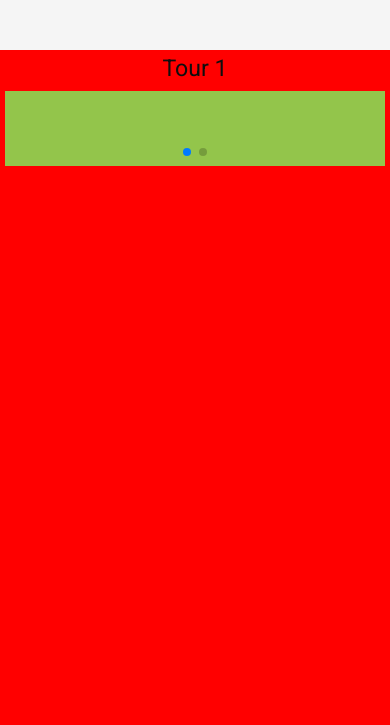
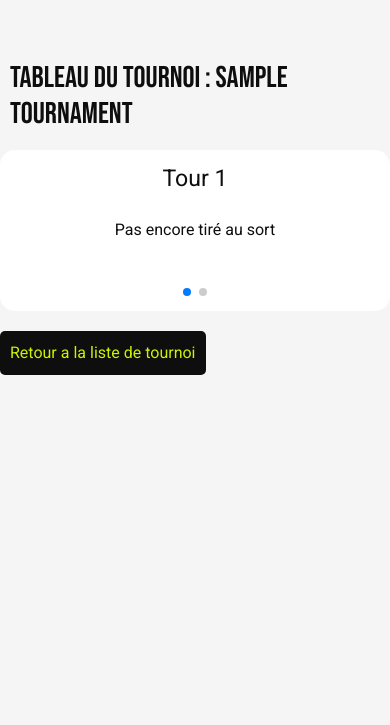
Before and after one commit to AntoineRSCL/Tennis_TFE, a Symfony app: template templates/tournament/bracket.html.twig in a window 390 px wide. Shown: the part 125-850 px from the top of the page. After the commit the page ends 500 px from the top, so only its background shows below. Run offline with Twig, Linux system fonts and the light colour scheme; the template is opened without the code that fills it: most values are stand-ins (such as "Sample title", 1, 10 or a date in 2020); grey boxes marked "Sample" are stand-in pictures; style sheets or scripts are compiled from the project's sources; some libraries are stand-ins or nearby versions.

Commit message:
Part Bracket et Tournoi css

```diff
--- a/assets/styles/pages/tournament.scss
+++ b/assets/styles/pages/tournament.scss
@@ -148,7 +203,6 @@
         @include flex(column);
         align-items: start;
         justify-content: start;
-        background-color: red;
         color: $black;
         @media all and (max-width:1200px) {
             max-width: 900px;
@@ -162,38 +216,50 @@
         @media all and (max-width:500px) {
             max-width: 400px;
         }
+        h2{
+            font-size: 30px;
+            font-family: $bebas;
+            padding: 10px;
+        }
         .bracket{
             width: 100%;
-            min-height: 80vh;
+            min-height: 10vh;
+            background-color: white;
+            color: $black;
+            border-radius: 15px;
             swiper-container {
                 width: 100%;
-                min-height: 30vh;
+                min-height: 10vh;
                 swiper-slide{
-                    background-color: red;
                     @include flex(column);
                     justify-content: start;
-                    padding: 5px;
+                    padding: 15px;
 
                     .matchList{
                         width: 100%;
                         min-height: 75px;
-                        background-color: #93c54b;
                         @include flex(column);
+                        margin-bottom: 20px;
                         gap: 2px;
                         .match{
                             width: 100%;
                             height: 75px;
                             @include flex(row);
                             gap: 5px;
+                            background-color: $black;
+                            color: $white;
+                            padding: 10px;
+                            .loser{
+                                opacity: 0.5 !important;
+                            }
                             .player{
                                 flex: 5;
                                 height: 100%;
-                                background-color: blue;
-                                @include flex(column);
+                                @include flex(row);
+                                opacity: 1;
                                 .infoPlayer{
-                                    width: 100%;
+                                    height: 100%;
                                     flex: 1;
-                                    background-color: bisque;
                                     padding: 2px;
                                     @include flex(row);
                                     gap: 2px;
@@ -241,5 +312,18 @@
                 }
             }
         }
+        .btnRetourTournoi{
+            margin: 20px 0;
+            padding: 10px;
+            background-color: $black;
+            color: $yellow;
+            border-radius: 5px;
+            text-decoration: none;
+            transition: all 0.5s;
+            &:hover{
+                background-color: $yellow;
+                color:$black;
+            }
+        }
     }
 }
--- a/templates/tournament/bracket.html.twig
+++ b/templates/tournament/bracket.html.twig
@@ -5,18 +5,20 @@
 {% block body %}
 <div class="tournamentContainer">
     <div class="bracketContainer">
+        <h2>Tableau du tournoi : {{tournament.name}}</h2>
         <div class="bracket">
             <swiper-container class="mySwiper" init="false">
                 {% for round in range(1, roundsCount) %}
                     <swiper-slide>
                         <h3>Tour {{round}}</h3>
                         <div class="matchList">
+                            {% set matchFound = false %}
                             {% for match in matches %}
                                 {% set matchRound = match.round|replace({'Tour ': ''})|trim|number_format(0, '', '') %}
                                 {% if matchRound == round %}
+                                    {% set matchFound = true %}
                                     <div class="match">
-                                        {% if match.winner == match.player1 %}
-                                            <div class="player winner">
+                                        <div class="player{% if match.winner %} {% if match.winner == match.player1 %}winner{% else %}loser{% endif %} {% endif %}">
                                             <div class="infoPlayer">
                                                 <div class="imgPlayer">
                                                     {% if match.player1.picture %}
@@ -30,30 +32,16 @@
                                                     <span class="infoRanking">{{match.player1.ranking}}</span>
                                                 </div>
                                             </div>
+                                            {% if match.winner == match.player1 %}
                                                 <div class="winnerTitle">
-                                                    <span>Vainqueur</span>
-                                                </div>
-                                            </div>
-                                        {% else %}
-                                            <div class='player'>
-                                                <div class="infoPlayer">
-                                                    <div class="imgPlayer">
-                                                        {% if match.player1.picture %}
-                                                            <img src="/uploads/pictures/{{match.player1.picture}}" alt="">
-                                                        {% else %}
-                                                            <img src="/images/avatarvide.png" alt="">
-                                                        {% endif %}
-                                                    </div>
-                                                    <div class="infos">
-                                                        <span class="infoName">{{match.player1.fullName}}</span>
-                                                        <span class="infoRanking">{{match.player1.ranking}}</span>
-                                                    </div>
+                                                    <div class="logoWinner">
+                                                        <svg xmlns="http://www.w3.org/2000/svg" viewBox="0 0 448 512"><path d="M64 32C28.7 32 0 60.7 0 96L0 416c0 35.3 28.7 64 64 64l320 0c35.3 0 64-28.7 64-64l0-320c0-35.3-28.7-64-64-64L64 32zM337 209L209 337c-9.4 9.4-24.6 9.4-33.9 0l-64-64c-9.4-9.4-9.4-24.6 0-33.9s24.6-9.4 33.9 0l47 47L303 175c9.4-9.4 24.6-9.4 33.9 0s9.4 24.6 0 33.9z"/></svg>
                                                     </div>
                                                 </div>
                                             {% endif %}
+                                        </div>
                                         <div class="vs">VS</div>
-                                        {% if match.winner == match.player2 %}
-                                            <div class="player winner">
+                                        <div class="player{% if match.winner %} {% if match.winner == match.player2 %}winner{% else %}loser{% endif %} {% endif %}">
                                             <div class="infoPlayer">
                                                 <div class="imgPlayer">
                                                     {% if match.player2.picture %}
@@ -67,36 +55,28 @@
                                                     <span class="infoRanking">{{match.player2.ranking}}</span>
                                                 </div>
                                             </div>
+                                            {% if match.winner == match.player2 %}
                                                 <div class="winnerTitle">
-                                                    <span>Vainqueur</span>
-                                                </div>
-                                            </div>
-                                        {% else %}
-                                            <div class='player'>
-                                                <div class="infoPlayer">
-                                                    <div class="imgPlayer">
-                                                        {% if match.player2.picture %}
-                                                            <img src="/uploads/pictures/{{match.player2.picture}}" alt="">
-                                                        {% else %}
-                                                            <img src="/images/avatarvide.png" alt="">
-                                                        {% endif %}
-                                                    </div>
-                                                    <div class="infos">
-                                                        <span class="infoName">{{match.player2.fullName}}</span>
-                                                        <span class="infoRanking">{{match.player2.ranking}}</span>
-                                                    </div>
+                                                    <div class="logoWinner">
+                                                        <svg xmlns="http://www.w3.org/2000/svg" viewBox="0 0 448 512"><path d="M64 32C28.7 32 0 60.7 0 96L0 416c0 35.3 28.7 64 64 64l320 0c35.3 0 64-28.7 64-64l0-320c0-35.3-28.7-64-64-64L64 32zM337 209L209 337c-9.4 9.4-24.6 9.4-33.9 0l-64-64c-9.4-9.4-9.4-24.6 0-33.9s24.6-9.4 33.9 0l47 47L303 175c9.4-9.4 24.6-9.4 33.9 0s9.4 24.6 0 33.9z"/></svg>
                                                     </div>
                                                 </div>
                                             {% endif %}
                                         </div>
+                                    </div>
                                 {% endif %}
                             {% endfor %}
-
+                            {% if not matchFound %}
+                                <div class="noMatch">
+                                    <p>Pas encore tiré au sort</p>
+                                </div>
+                            {% endif %}
                         </div>
                     </swiper-slide>
                 {% endfor %}
             </swiper-container>
         </div>
+        <a href="{{ path('tournament_index') }} " class="btnRetourTournoi">Retour a la liste de tournoi</a>
     </div>
 </div>
 
@@ -109,14 +89,14 @@
         const swiperEl = document.querySelector('swiper-container')
         Object.assign(swiperEl, {
             slidesPerView: 1,
-      spaceBetween: 10,
+            spaceBetween: 50,
             pagination: {
                 clickable: true,
             },
             breakpoints: {
                 900: {
                     slidesPerView: 2,
-          spaceBetween: 30,
+                    spaceBetween: 50,
                 },
             },
         });
```
Also changed, not shown: other parts of assets/styles/pages/tournament.scss (+77 -17 lines), templates/admin/tournament/matches.html.twig (+5 -5 lines). Lines whose indentation alone changed are shown as unchanged.
